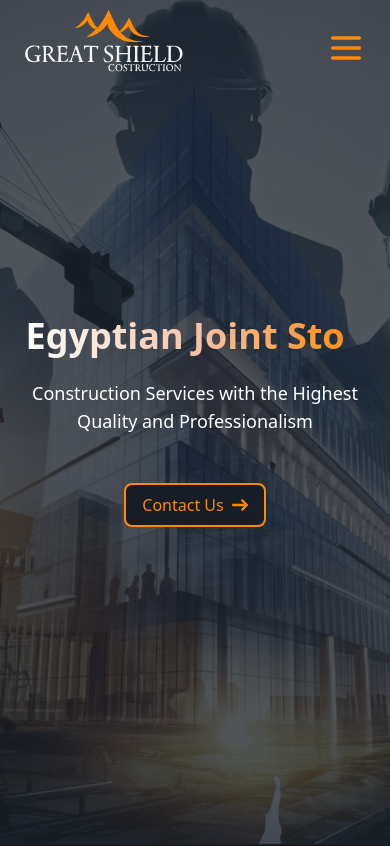
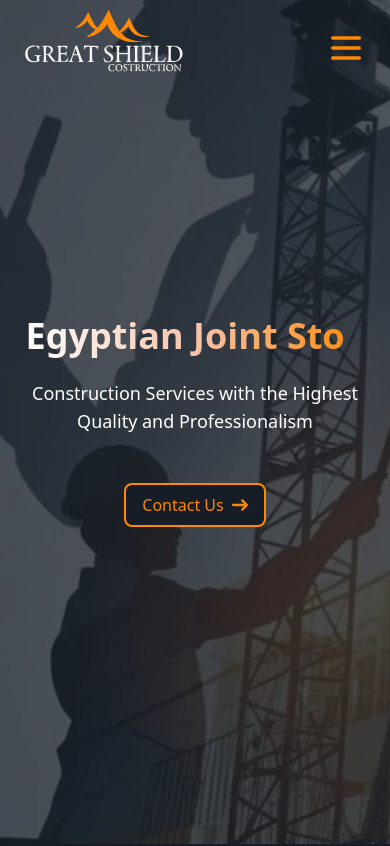
Before and after one commit to YehiaZakaria99/great-shield, a React (Vite) app: page / in a window 390 px wide. Shown: the top 846 px of the page. Built offline with nearby package versions, Linux system fonts and the light colour scheme.

Commit message:
update-06

```diff
--- a/src/Sections/Hero.jsx
+++ b/src/Sections/Hero.jsx
@@ -8,7 +8,7 @@ export default function Hero() {
   // const goTo = useNavigate();
   return (
     <section
-      className="h-screen hero-sec bg-cover bg-top bg-no-repeat bg-fixed p-[100px_0] relative overflow-x-hidden"
+      className="h-screen hero-sec bg-cover bg-left md:bg-top bg-no-repeat bg-fixed p-[100px_0] relative overflow-x-hidden"
       style={{ backgroundImage: "url(/hero/bgHero.webp)" }}
     >
       <div className="absolute inset-0 bg-(--nav-bg)/75 flex flex-col justify-center items-center text-white text-center p-4">
```
Also changed, not shown: public/hero/bgHero.webp.
